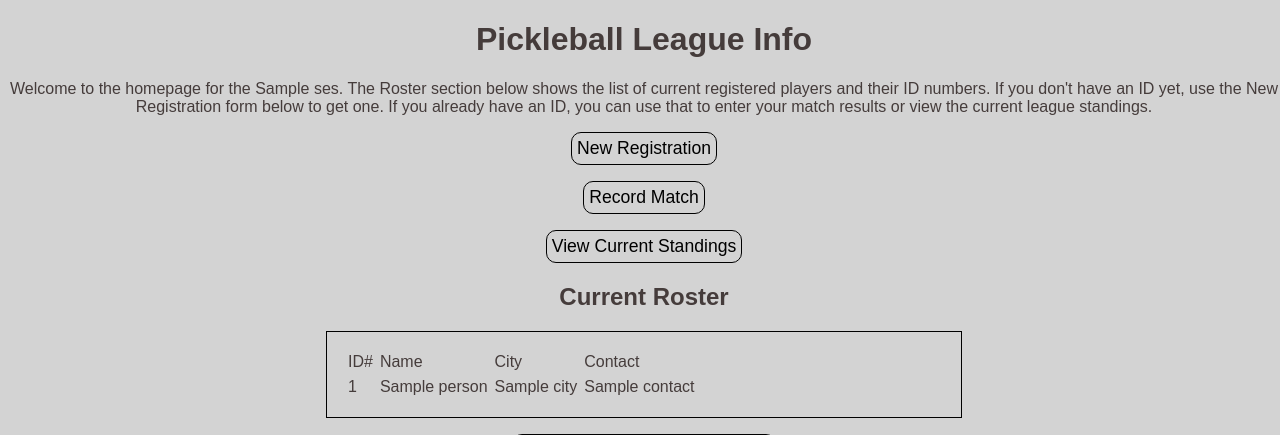
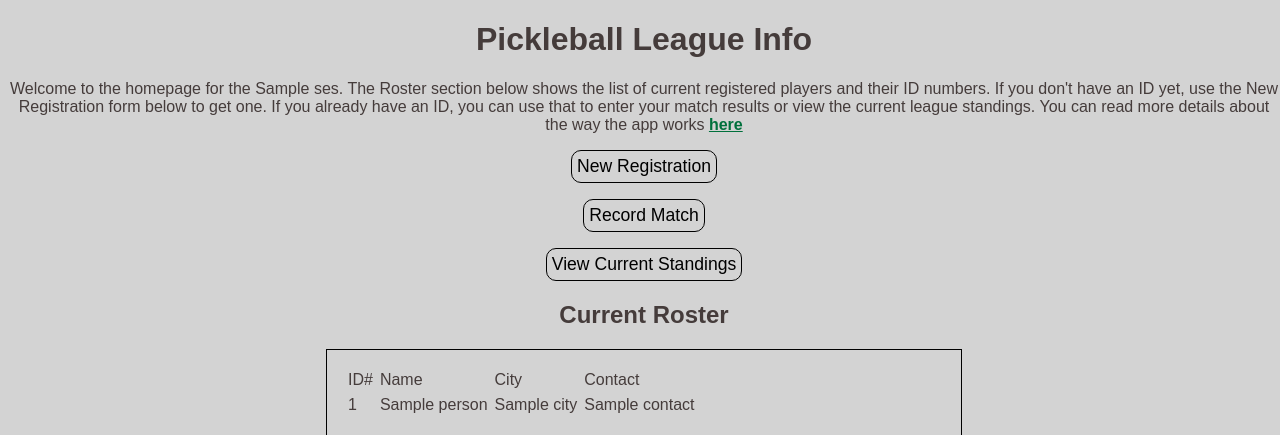
Before and after one commit to ddefordWSU/PickleLeagueTest, a Flask app: template localflasktest/templates/home.html in a window 1280 px wide. Shown: the top 435 px of the page. Run offline with Flask 2, Linux system fonts and the light colour scheme; the template is opened without the code that fills it: most values are stand-ins (such as "Sample title", 1, 10 or a date in 2020).

Commit message:
Update home.html

```diff
--- a/localflasktest/templates/home.html
+++ b/localflasktest/templates/home.html
@@ -28,7 +28,7 @@ padding: 15px;
 
   <p> Welcome to the homepage for the {{ sess.name }}. The Roster section below shows the list of current registered players and their ID numbers.
     If you don't have an ID yet, use the New Registration form below to get one.
-    If you already have an ID, you can use that to enter your match results or view the current league standings. </p>
+    If you already have an ID, you can use that to enter your match results or view the current league standings. You can read more details about the way the app works <a href="http://math.wsu.edu/faculty/ddeford/pbl_directions.pdf">here</a></p>
 
 
 <form method="post" action="/submitR">
```
